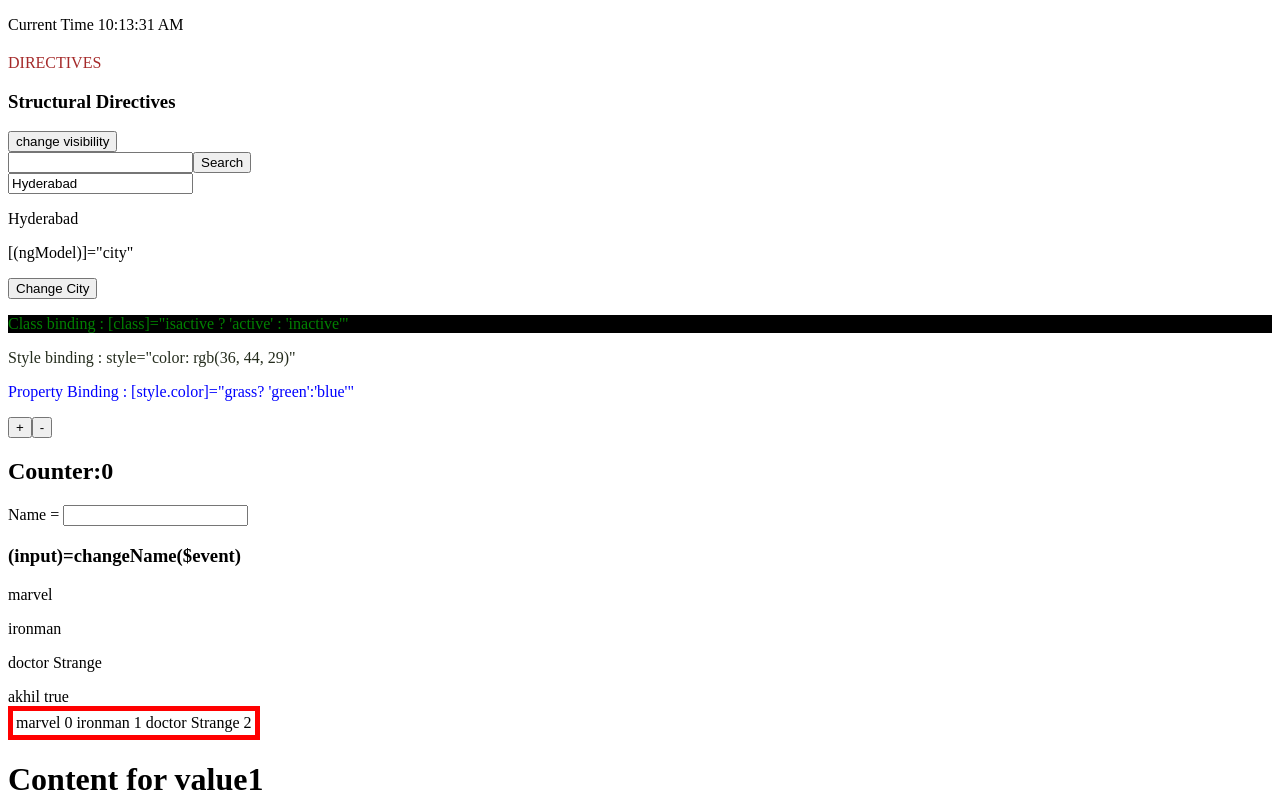
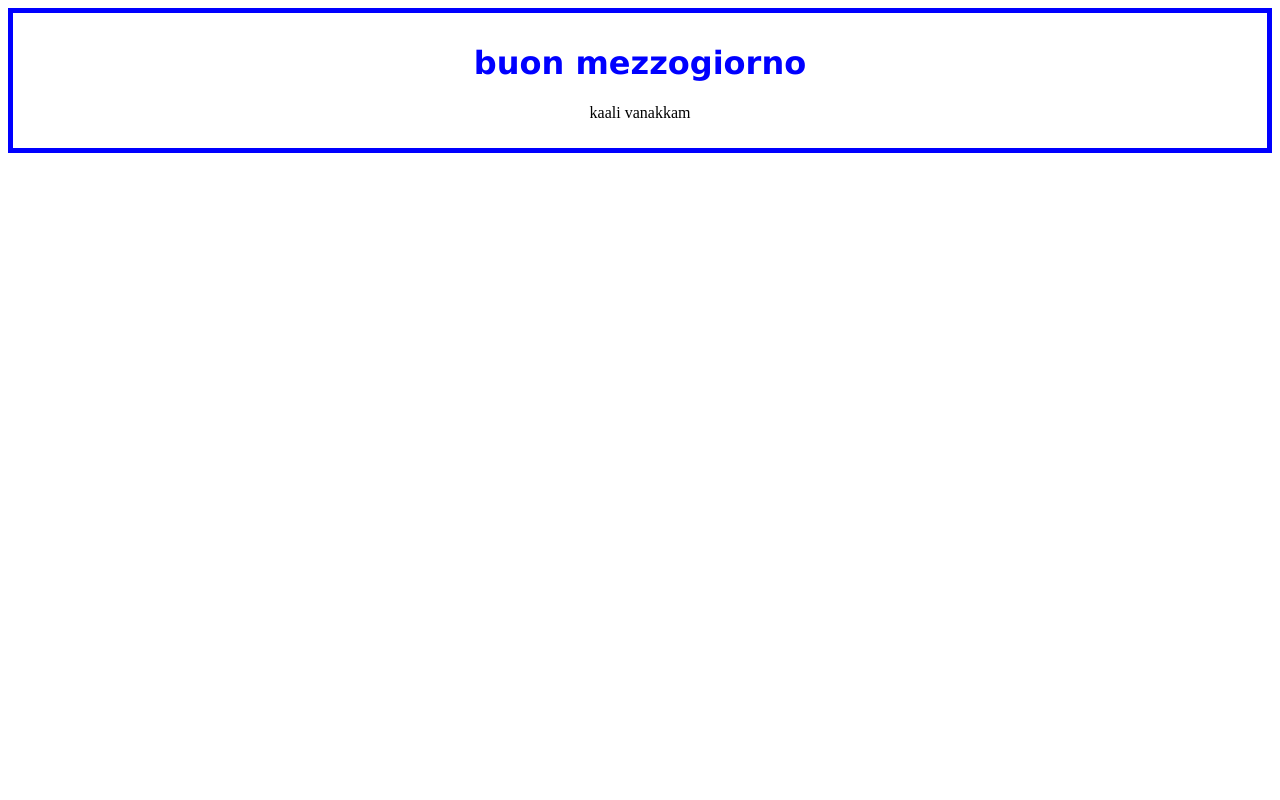
Before and after one commit to akhil-rajarao/AngularCore, an Angular app: page / in a window 1280 px wide. Shown: the top 800 px of the page. Built offline with nearby package versions, Linux system fonts and the light colour scheme.

Commit message:
input decorator used from parent to child

```diff
--- a/src/app/app.component.html
+++ b/src/app/app.component.html
@@ -1,10 +1,22 @@
-<p>Current Time {{ timer }}</p>
+<div
+  style="
+    border: 5px solid blue;
+    padding: 10px;
+    text-align: center;
+    box-sizing: content-box;
+  "
+>
+  <!-- <p>Current Time {{ timer }}</p>
   <p style="margin-top: 20px; color: brown">DIRECTIVES</p>
   <h3>Structural Directives</h3>
   <h4 *ngIf="visible">*ngIf</h4>
   <button on-click="changeVisibility()">change visibility</button><br />
   <input type="text" /> <button [disabled]="buttonhide">Search</button><br />
-<input type="text" [(ngModel)]="city" on-input="inputchangeFUnction($event)" />
+  <input
+    type="text"
+    [(ngModel)]="city"
+    on-input="inputchangeFUnction($event)"
+  />
   <p>{{ city }}</p>
   <p>[(ngModel)]="city"</p>
   <button (click)="changecity()">Change City</button>
@@ -26,17 +38,27 @@ Name = <input type="text" on-input="onchangeFunction($event)" />
   <h1 *ngIf="!isloading; then safe; else current">Loading...</h1>
   <ng-template #current> <h1>AKHIL</h1> </ng-template><br />
   <ng-template #safe>akhil true</ng-template>
-<table style="border: 5px solid red;"><tr><td *ngFor="let x of movies index as i">{{x}} {{i}}</td></tr></table>
-<!-- Your component template -->
+  <div>
+    <table style="border: 5px solid red">
+      <tr>
+        <td *ngFor="let x of movies; index as i">{{ x }} {{ i }}</td>
+      </tr>
+    </table>
+  </div>
+
   <p [ngSwitch]="valuesinsode">
-  <ng-container *ngSwitchCase="'value1'"><h1>Content for value1</h1></ng-container>
+    <ng-container *ngSwitchCase="'value1'"
+      ><h1>Content for value1</h1></ng-container
+    >
     <ng-container *ngSwitchCase="'value2'">Content for value2</ng-container>
     <ng-container *ngSwitchCase="'value3'">Content for value3</ng-container>
     <ng-container *ngSwitchDefault>Default content</ng-container>
   </p>
- <h1>{{city | titlecase}}</h1>
- <h1>{{salary | currency :"INR"}}</h1>
- <h1>{{person | customPipe : wish}}</h1>
+  <h1>{{ city | titlecase }}</h1>
+  <h1>{{ salary | currency : "INR" }}</h1>
+  <h1>{{ person | customPipe : wish }}</h1>
+
+
+  <img style="width: 10vw" src="{{ path }}" alt="imagesinsindekjn" /> -->
   <app-header [childTitle]="wish"></app-header>
-
-<img style="width: 10vw" src="{{ path }}" alt="imagesinsindekjn" />
+</div>
--- a/src/app/app.component.ts
+++ b/src/app/app.component.ts
@@ -22,7 +22,7 @@ export class AppComponent {
   movies = ['marvel', 'ironman', 'doctor Strange'];
   name: any = '(input)=changeName($event)';
   person: object={firstName:"John", gender:"m"};
-  wish :string = "good morning"
+  wish :string = "buon mezzogiorno"
   increment = () => {
     this.counter = this.counter + 1;
   };
--- a/src/app/app.module.ts
+++ b/src/app/app.module.ts
@@ -7,12 +7,14 @@ import { HeaderComponent } from './header/header.component';
 import { FormsModule } from '@angular/forms';
 import { CommonModule, NgIf } from '@angular/common';
 import { CustomPipePipe } from './custom-pipe.pipe';
+import { DecoratorsComponent } from './decorators/decorators.component';
 
 @NgModule({
   declarations: [
     AppComponent,
     HeaderComponent,
-    CustomPipePipe
+    CustomPipePipe,
+    DecoratorsComponent
   ],
   imports: [
     BrowserModule,
--- /dev/null
+++ b/src/app/decorators/decorators.component.html
@@ -0,0 +1 @@
+<p>decorators works!</p>
--- a/src/app/header/header.component.html
+++ b/src/app/header/header.component.html
@@ -1 +1,2 @@
 <h1>{{childTitle}}</h1>
+<p>kaali vanakkam</p>
```
Also changed, not shown: src/app/decorators/decorators.component.ts (added, +10 -0 lines), src/app/decorators/decorators.component.css (added), 1 other file (tests, documents, lock files or other folders). Lines whose indentation alone changed are shown as unchanged.
